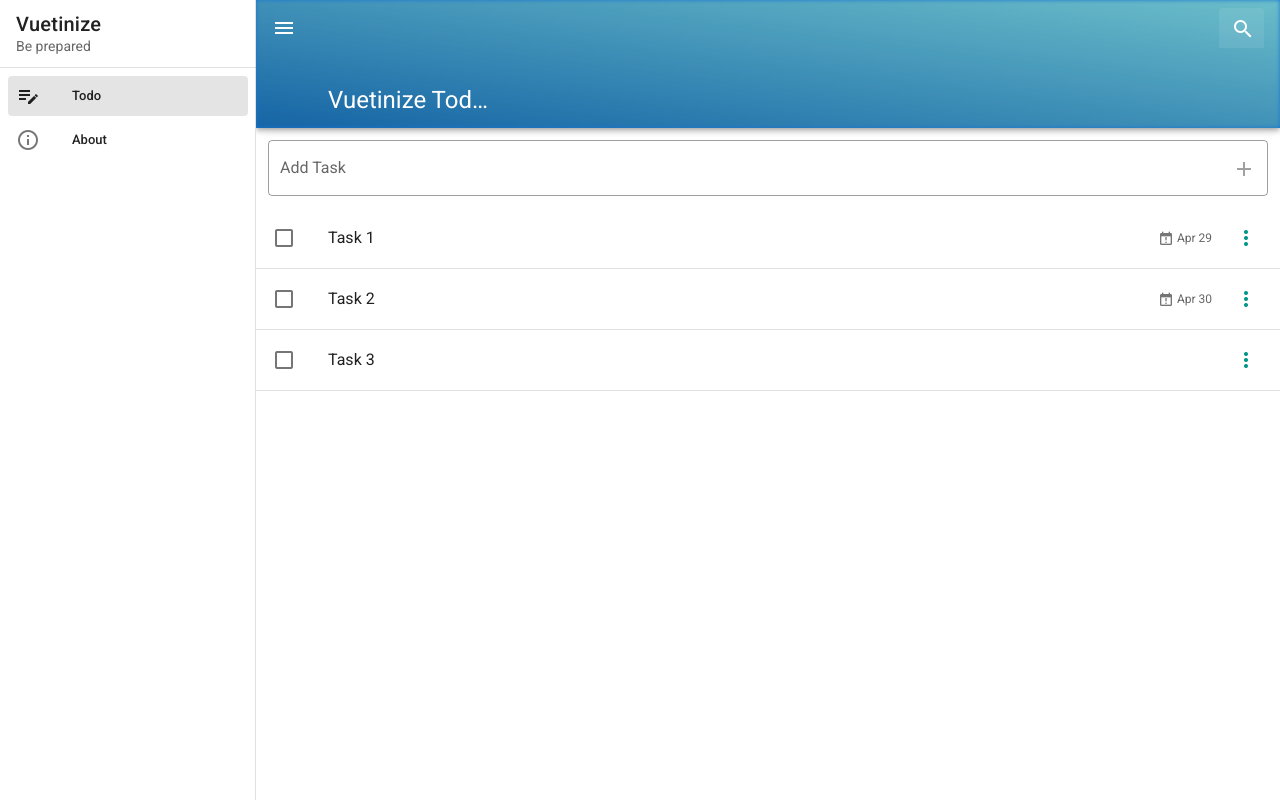
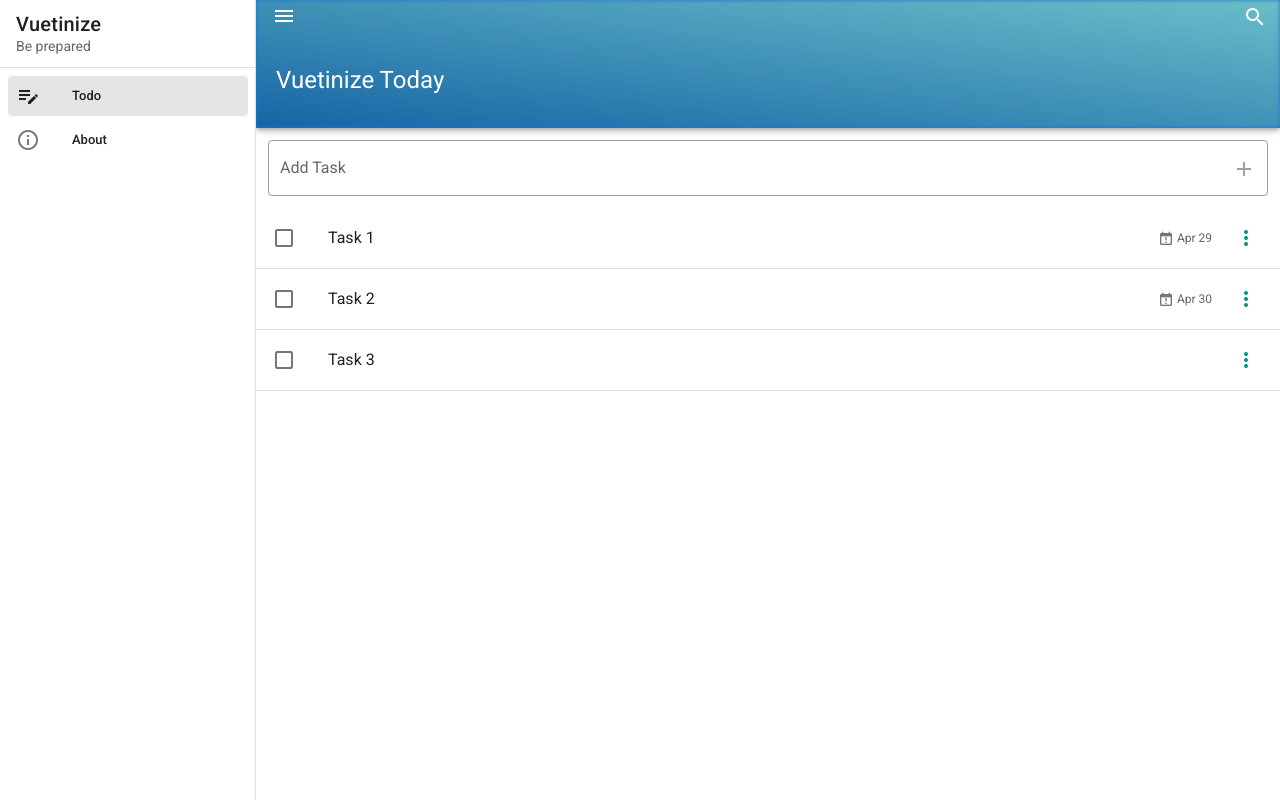
Before and after one commit to andrasputyera/vuetinize, a Vue app: page /#/ in a window 1280 px wide. Built offline with nearby package versions, Linux system fonts and the light colour scheme.

Commit message:
updated header

```diff
--- a/src/App.vue
+++ b/src/App.vue
@@ -52,13 +52,16 @@
         ></v-img>
       </template>
 
-      <v-app-bar-nav-icon @click="drawer = !drawer"></v-app-bar-nav-icon>
-
-      <v-app-bar-title>Vuetinize Today</v-app-bar-title>
-
-      <v-spacer></v-spacer>
-
-      <search />
+      <v-container class="pa-0">
+        <v-row>
+          <v-app-bar-nav-icon @click="drawer = !drawer"></v-app-bar-nav-icon>
+          <v-spacer></v-spacer>
+          <search />
+        </v-row>
+        <v-row>
+          <v-toolbar-title class="shrink-on-scroll ml-4">Vuetinize Today</v-toolbar-title>
+        </v-row>
+      </v-container>
 
     </v-app-bar>
 
--- a/src/components/Tools/Search.vue
+++ b/src/components/Tools/Search.vue
@@ -1,9 +1,10 @@
 <template>
     <v-text-field
+        v-model="search"
         @focus="searchClosed = false"
         @blur="searchClosed = true"
         class="expanding-search mt-1"
-        :class="{ 'closed' : searchClosed }"
+        :class="{ 'closed' : searchClosed && !search }"
         placeholder="Search"
         prepend-inner-icon="mdi-magnify"
         filled
@@ -16,6 +17,7 @@
 export default {
     data() {
         return {
+            search: null,
             searchClosed: true
         }
     }
@@ -24,9 +26,13 @@
 
 <style lang="sass">
     .expanding-search
+        transition: max-width 0.3s
         .v-input__slot
+            cursor: pointer !important
             &:before, &:after
                 border-color: transparent !important
         &.closed
             max-width: 45px
+            .v-input__slot
+                background: transparent !important
 </style>
```
Lines whose indentation alone changed are shown as unchanged.
